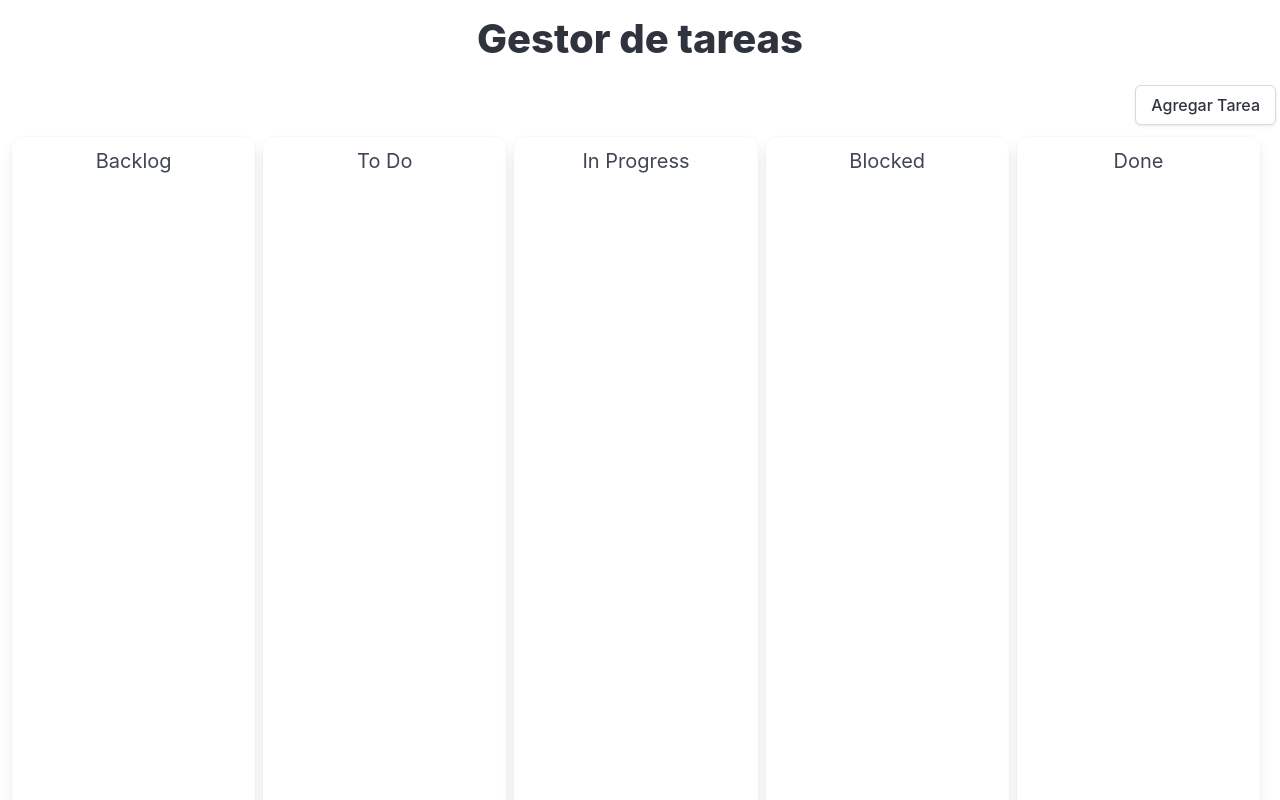
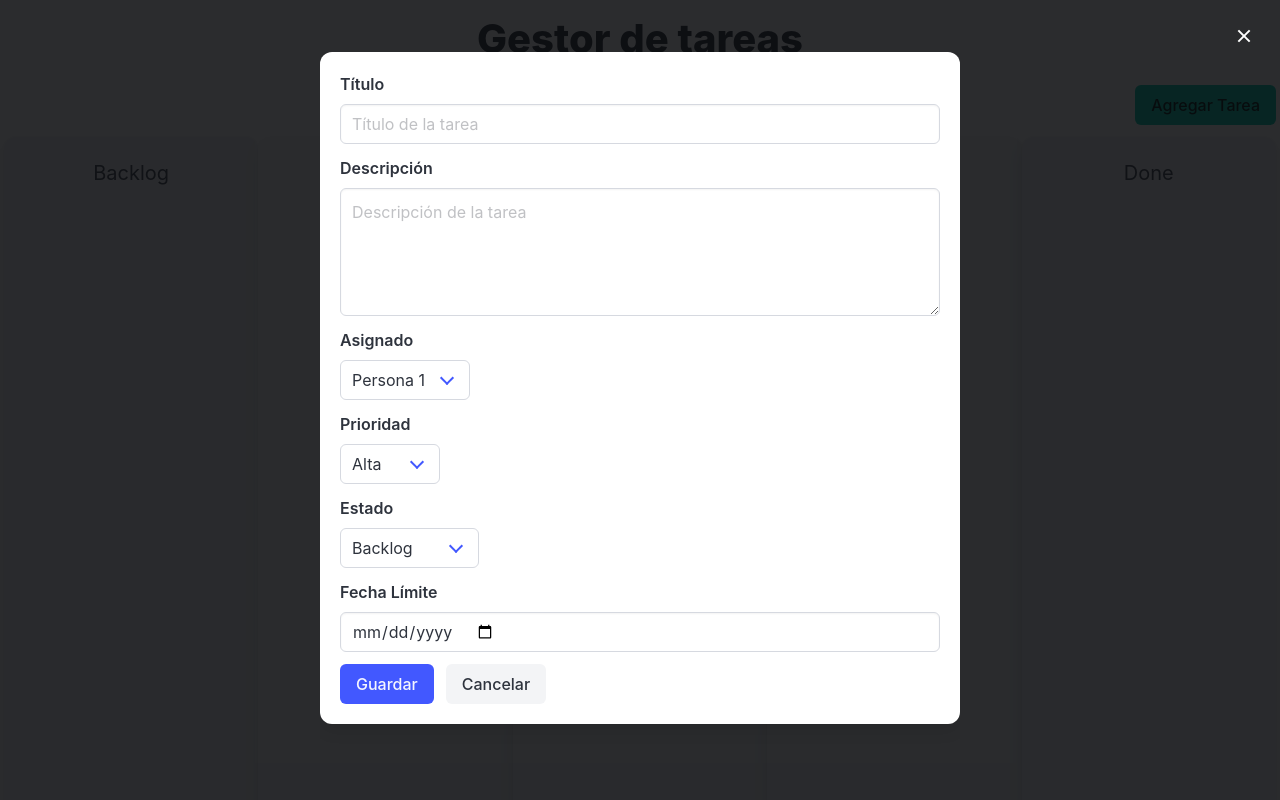
Before and after one commit to nierjero/Trello_UT3, a plain HTML site: page index.html in a window 1280 px wide. Both pictures are taken after a click on the button "Agregar Tarea". Shown: the top 800 px of the page. Drawn offline with nearby package versions, Linux system fonts and the light colour scheme.

Commit message:
hecho modal, pero todavía no sabemos por qué no guarda cambios

```diff
--- a/index.html
+++ b/index.html
@@ -3,6 +3,7 @@
     <head>
         <link rel="stylesheet" href="https://cdn.jsdelivr.net/npm/bulma@1.0.2/css/bulma.min.css">
         <link rel="stylesheet" href="style.css">
+        <script defer src="script.js"></script>
         <meta charset="utf-8">
         <meta name="viewport" content="width=device-width, initial-scale=1">
         <title>Trello</title>
@@ -10,24 +11,111 @@
     <body>
         <h1 class="title is-2 has-text-centered pt-4">Gestor de tareas</h1 classtitle is-5=>
         <div class="buttons has-addons is-right">
-            <button class="button mr-1">Agregar Tarea</button>
+            <button class="button mr-1 is-primary" id="new-task-button">Agregar Tarea</button>
         </div>
-        <div class="columns mx-3">
-            <div class="column mr-2 hero is-fullheight-with-navbar box">
-                <span class="subtitle is-5 has-text-centered">Backlog</span>
+        <div class="columns mx-1 is-multiline">
+            <div class="column is-full is-one-third-tablet is-one-fifth-desktop hero is-fullheight box has-background-light" id="backlog">
+                <span class="subtitle is-5 has-text-centered pt-3">Backlog</span>
             </div>
-            <div class="column mr-2 hero is-fullheight box">
-                <span class="subtitle is-5 has-text-centered">To Do</span>
+            <div id="to-do" class="column is-full is-one-third-tablet is-one-fifth-desktop hero is-fullheight box has-background-light">
+                <span class="subtitle has-text-centered is-5">To Do</span>
+                <div class="task-list-content">
+                    <div class="box">
+                        <strong>Correr</strong>
+                        <p>Salir a correr</p>
+                    </div>
+                </div>
             </div>
-            <div class="column mr-2 hero is-fullheight box">
-                <span class="subtitle is-5 has-text-centered">In Progress</span>
+            <div class="column is-full is-one-third-tablet is-one-fifth-desktop hero is-fullheight box has-background-light" id="in-progress">
+                <span class="subtitle is-5 has-text-centered pt-3">In Progress</span>
             </div>
-            <div class="column mr-2 hero is-fullheight box">
-                <span class="subtitle is-5 has-text-centered">Blocked</span>
+            <div class="column is-full is-one-third-tablet is-one-fifth-desktop hero is-fullheight box has-background-light" id="blocked">
+                <span class="subtitle is-5 has-text-centered pt-3">Blocked</span>
             </div>
-            <div class="column mr-2 hero is-fullheight box">
-                <span class="subtitle is-5 has-text-centered">Done</span>
+            <div class="column is-full is-one-third-tablet is-one-fifth-desktop hero is-fullheight box has-background-light" id="done">
+                <span class="subtitle is-5 has-text-centered pt-3">Done</span>
             </div>
+        </div>
+
+        <div id="task-modal" class="modal">
+            <div class="modal-background"></div>
+            <div class="modal-content">
+                <div class="box">
+                    <form id="task-form">
+                        <div class="field">
+                            <label class="label">Título</label>
+                            <div class="control">
+                                <input id="task-title" class="input" type="text" placeholder="Título de la tarea">
+                            </div>
+                        </div>
+
+                        <div class="field">
+                            <label class="label">Descripción</label>
+                            <div class="control">
+                                <textarea id="task-description" class="textarea" placeholder="Descripción de la tarea"></textarea>
+                            </div>
+                        </div>
+
+                        <div class="field">
+                            <label class="label">Asignado</label>
+                            <div class="control">
+                                <div class="select">
+                                    <select id="task-assigned">
+                                        <option>Persona 1</option>
+                                        <option>Persona 2</option>
+                                        <option>Persona 3</option>
+                                    </select>
+                                </div>
+                            </div>
+                        </div>
+
+                        <div class="field">
+                            <label class="label">Prioridad</label>
+                            <div class="control">
+                                <div class="select">
+                                    <select id="task-priority">
+                                        <option>Alta</option>
+                                        <option>Media</option>
+                                        <option>Baja</option>
+                                    </select>
+                                </div>
+                            </div>
+                        </div>
+
+                        <div class="field">
+                            <label class="label">Estado</label>
+                            <div class="control">
+                                <div class="select">
+                                    <select id="task-status">
+                                        <option>Backlog</option>
+                                        <option>To Do</option>
+                                        <option>In Progress</option>
+                                        <option>Blocked</option>
+                                        <option>Done</option>
+                                    </select>
+                                </div>
+                            </div>
+                        </div>
+
+                        <div class="field">
+                            <label class="label">Fecha Límite</label>
+                            <div class="control">
+                                <input id="task-deadline" class="input" type="date">
+                            </div>
+                        </div>
+
+                        <div class="field is-grouped">
+                            <div class="control">
+                                <button type="submit" class="button is-link">Guardar</button>
+                            </div>
+                            <div class="control">
+                                <button id="cancel-button" type="button" class="button is-light">Cancelar</button>
+                            </div>
+                        </div>
+                    </form>
+                </div>
+            </div>
+            <button class="modal-close is-large" aria-label="close"></button>
         </div>
     </body>
 </html>
--- /dev/null
+++ b/script.js
@@ -0,0 +1,47 @@
+document.addEventListener('DOMContentLoaded', () => {
+    const newTaskButton = document.getElementById('new-task-button');
+    const taskModal = document.getElementById('task-modal');
+    const cancelButton = document.getElementById('cancel-button');
+    const taskForm = document.getElementById('task-form');
+
+    const taskTitle = document.getElementById('task-title');
+    const taskDescription = document.getElementById('task-description');
+    const taskAssigned = document.getElementById('task-assigned');
+    const taskPriority = document.getElementById('task-priority');
+    const taskStatus = document.getElementById('task-status');
+    const taskDeadline = document.getElementById('task-deadline');
+
+    newTaskButton.addEventListener('click', () => {
+        clearForm();
+        taskModal.classList.add('is-active');
+    });
+
+    cancelButton.addEventListener('click', closeModal);
+    document.querySelector('.modal-close').addEventListener('click', closeModal);
+
+    function closeModal() {
+        taskModal.classList.remove('is-active');
+    }
+
+    taskForm.addEventListener('submit', (event) => {
+        event.preventDefault();
+
+        const taskDiv = document.createElement('div');
+        taskDiv.className = 'box';
+        taskDiv.innerHTML = `<strong>${taskTitle.value}</strong><p>${taskDescription.value}</p>`;
+        console.log(1);
+        const column = document.getElementById(taskStatus.value.toLowerCase().replace(' ', '-'));
+        column.querySelector('.task-list-content').appendChild(taskDiv);
+
+        closeModal();
+    });
+
+    function clearForm() {
+        taskTitle.value = '';
+        taskDescription.value = '';
+        taskAssigned.selectedIndex = 0;
+        taskPriority.selectedIndex = 0;
+        taskStatus.selectedIndex = 0;
+        taskDeadline.value = '';
+    }
+});
```
Also changed, not shown: nuevaTarea.html (added, +16 -0 lines).
